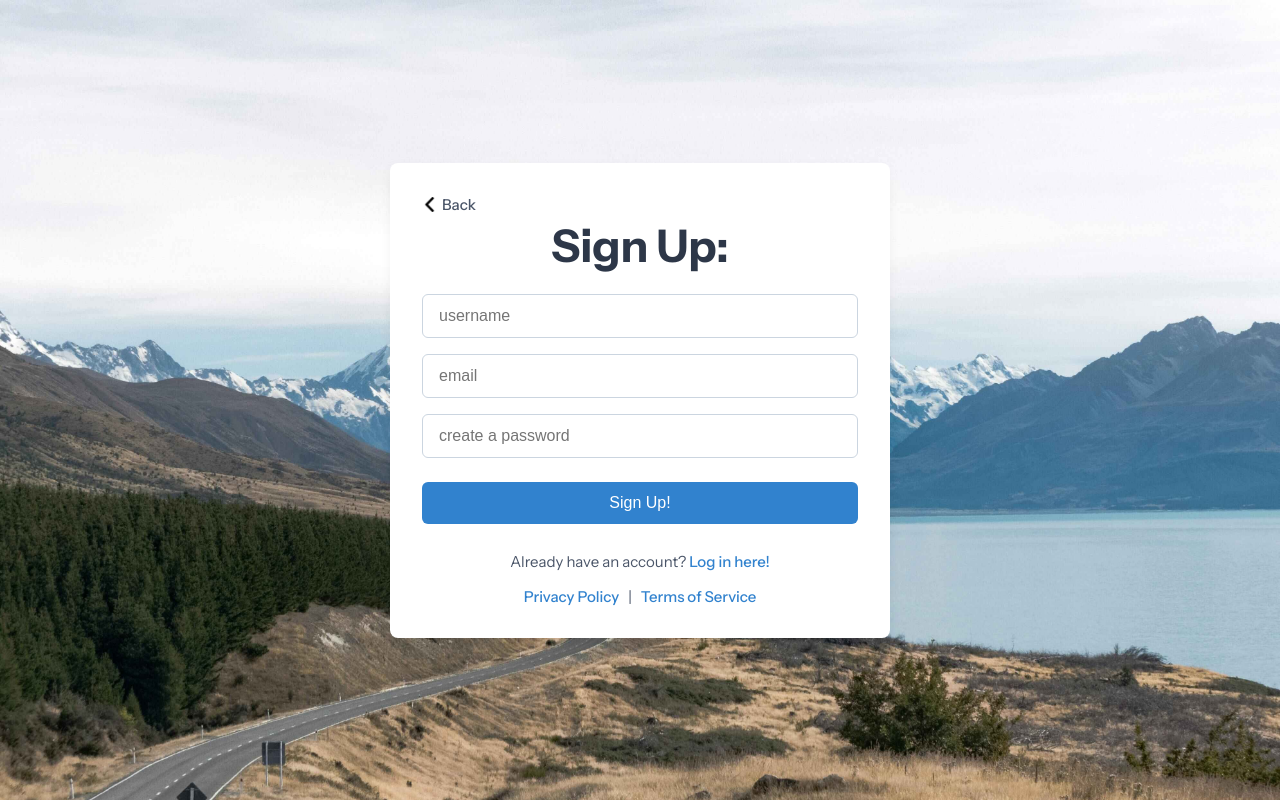
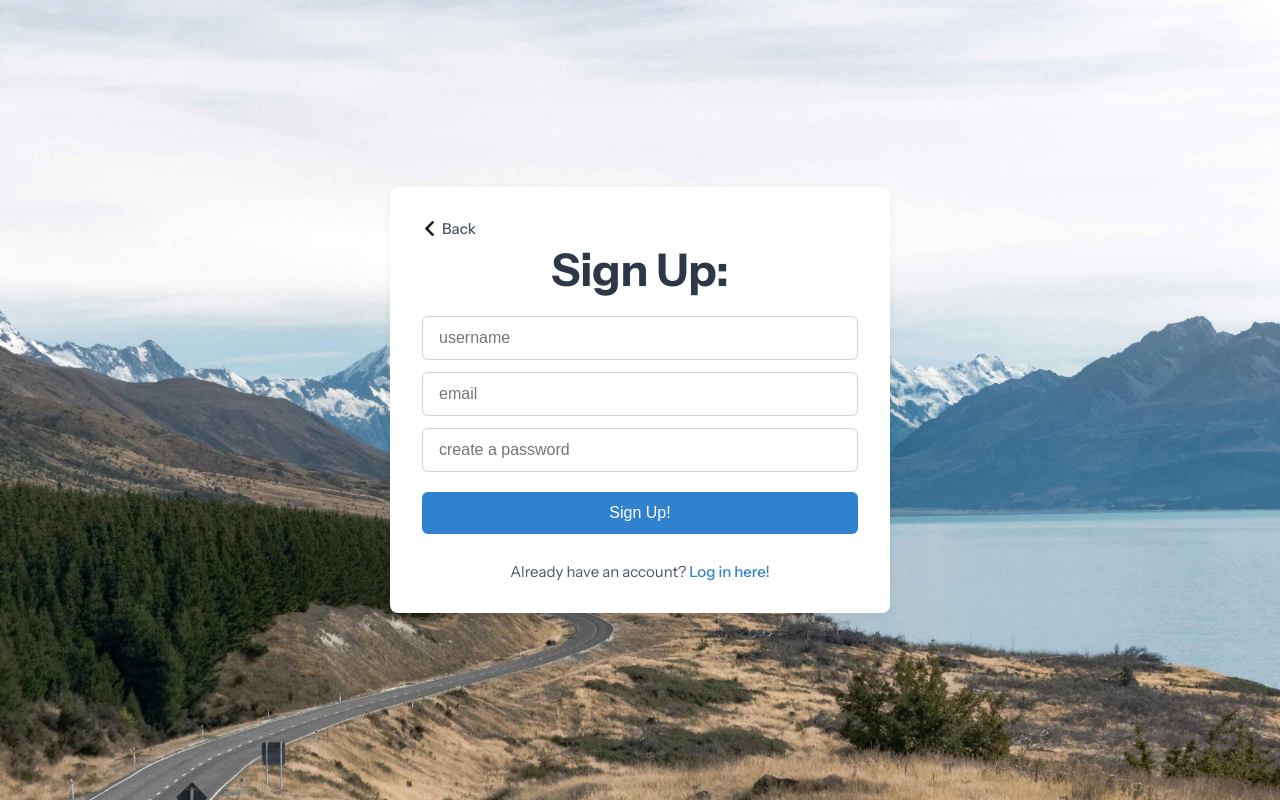
Before and after one commit to steven-xuk/wayfare, a React (Create React App) app: page /signup in a window 1280 px wide. Built offline with nearby package versions, Linux system fonts and the light colour scheme.

Commit message:
just pushing again

```diff
--- a/src/CSS/Login.css
+++ b/src/CSS/Login.css
@@ -72,7 +72,7 @@
 .login form input {
     font-size: 1rem;
     padding: 0.75rem 1rem;
-    margin-bottom: 1rem;
+    margin-bottom: 12px;
     border: 1px solid #cbd5e0;
     border-radius: 0.375rem;
     transition: border-color 0.2s, box-shadow 0.2s;
@@ -156,4 +156,7 @@
     .login form {
         padding: 24px;
     }
+    .login form h1 {
+        margin: 0px 0px 20px 0px;
+    }
 }
--- a/src/CSS/Signup.css
+++ b/src/CSS/Signup.css
@@ -18,7 +18,7 @@
     font-size: 45px;
     line-height: 45px;
     text-align: center;
-    margin: 0px 0px 26px 0px;
+    margin: 0px 0px 24px 0px;
     color: #2d3748;
 }
 
@@ -78,7 +78,7 @@
 .signup form input {
     font-size: 1rem;
     padding: 0.75rem 1rem;
-    margin-bottom: 1rem;
+    margin-bottom: 12px;
     border: 1px solid #cbd5e0;
     border-radius: 0.375rem;
     transition: border-color 0.2s, box-shadow 0.2s;
@@ -130,10 +130,6 @@
         padding: 24px;
     }
     .signup form h1 {
-        font-size: 45px;
-        line-height: 45px;
-        text-align: center;
         margin: 0px 0px 20px 0px;
-        color: #2d3748;
     }
 }
--- a/src/components/Explore.jsx
+++ b/src/components/Explore.jsx
@@ -18,7 +18,7 @@ export default function Explore() {
 
         if (data){
             console.log(data)
-            setTrails(data.map((trail) => {return JSON.parse(trail.MetaData)}))
+            setTrails(data.map((trail) => {return {...trail, ...JSON.parse(trail.MetaData)}}))
         }
 
         if (error){
@@ -37,8 +37,8 @@ export default function Explore() {
     return (
         <div className="explore">
             <HomeNavbarAuth shadow={true}/>
-            {trails ? trails.map((trail) => {return <TrialPreview description={'asdf'}/>}) : null}
             <h1>Explore</h1>
+            {trails ? trails.map((trail) => {return <TrialPreview title={JSON.parse(trail.MetaData).title} description={JSON.parse(trail.MetaData).description} likes={JSON.parse(trail.MetaData).likes} key={trail.id} />}) : null}
         </div>
     );
 }
--- a/src/components/Login.js
+++ b/src/components/Login.js
@@ -78,7 +78,7 @@ export default function Login() {
                 <input placeholder='password' name='password' type='password' value={formData.password} onChange={e => handleChange(e)} required/>
                 <button type="submit">Login</button>
                 <p>Don't have an account? <Link to='/signup'>Sign up here!</Link></p>
-                <p className='policies'><HashLink to='/policies#privacy-policy'>Privacy Policy</HashLink>&nbsp;&nbsp;&nbsp;|&nbsp;&nbsp;&nbsp;<HashLink to='/policies'>Terms of Service</HashLink></p>
+                {/* <p className='policies'><HashLink to='/policies#privacy-policy'>Privacy Policy</HashLink>&nbsp;&nbsp;&nbsp;|&nbsp;&nbsp;&nbsp;<HashLink to='/policies'>Terms of Service</HashLink></p> */}
             </form>
         </div>
     );
--- a/src/components/Signup.js
+++ b/src/components/Signup.js
@@ -115,10 +115,10 @@ export default function Signup() {
                     <h1>Sign Up:</h1>
                     <input placeholder='username' name='username' value={formData.username} onChange={e => handleChange(e)}/>
                     <input placeholder='email' name='email' type='email' value={formData.email} onChange={e => handleChange(e)}/>
-                    <input placeholder='create a password' name='password' type='password' value={formData.password} onChange={e => handleChange(e)}/>
+                    <input placeholder='create a password' name='password' type='password' value={formData.password} onChange={e => handleChange(e)} minLength={6}/>
                     <button type='submit'>Sign Up!</button>
                     <p>Already have an account? <HashLink to='/login'>Log in here!</HashLink></p>
-                    <p className='policies'><HashLink to='/policies#privacy-policy'>Privacy Policy</HashLink>&nbsp;&nbsp;&nbsp;|&nbsp;&nbsp;&nbsp;<HashLink to='/policies'>Terms of Service</HashLink></p>
+                    {/* <p className='policies'><HashLink to='/policies#privacy-policy'>Privacy Policy</HashLink>&nbsp;&nbsp;&nbsp;|&nbsp;&nbsp;&nbsp;<HashLink to='/policies'>Terms of Service</HashLink></p> */}
                 </form>
             </div>
         );
--- a/src/components/parts/TrailPreview.jsx
+++ b/src/components/parts/TrailPreview.jsx
@@ -16,7 +16,7 @@ function TrialPreview({title, description, image, likes, creatorName, trail_link
                 }
             }
 
-            if (window.innerWidth > 500 && descriptionState != description) {
+            if (window.innerWidth > 500) {
                 setDescriptionState(description);
             }
         }
```
